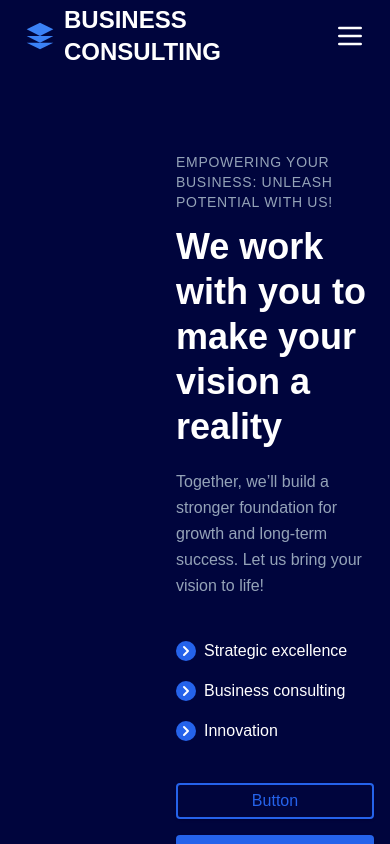
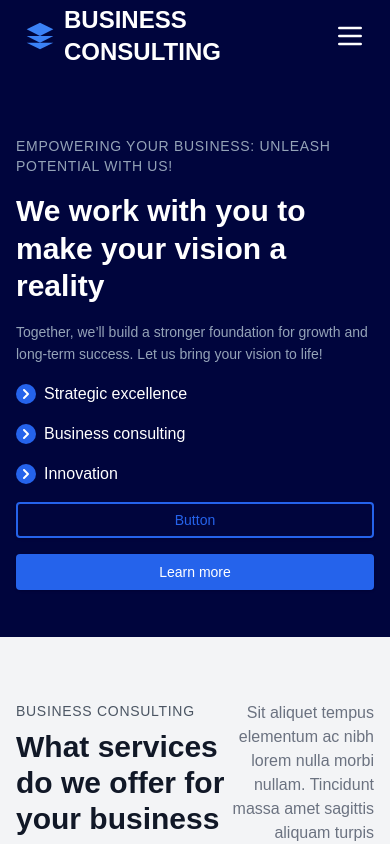
Before and after one commit to Epic-crafter/myHrExpert, a Next.js app: page / in a window 390 px wide. Shown: the top 844 px of the page. Built offline with nearby package versions, Linux system fonts and the light colour scheme.

Commit message:
about and home fixed

```diff
--- a/src/app/about/section1.tsx
+++ b/src/app/about/section1.tsx
@@ -3,41 +3,30 @@
 import React from "react";
 import { Button } from "@/components/ui/button";
 
-
-
 const HeroSection = () => {
   return (
     <>
-
-      <div className="bg-[#00053D] min-h-[67vh] relative overflow-hidden flex flex-col lg:flex-row">
-        {/* Content Container */}
-        <div className="w-full lg:w-3/5 px-4 lg:px-16 pt-20 lg:pt-[5rem] pl-[11rem] lg:pl-[11rem]">
-
-          {/* Left Content */}
-          <div className="max-w-[600px] relative z-10">
+      <div className="bg-[#00053D] min-h-[67vh] relative overflow-hidden flex flex-col lg:flex-row items-center lg:items-start">
+        <div className="w-full lg:w-3/5 px-4 md:px-8 lg:px-16 pt-16 md:pt-20 lg:pt-[5rem] text-center lg:text-left">
+          <div className="max-w-[600px] mx-auto lg:mx-0 relative z-10">
             <p className="text-[#94A3B8] mb-3 text-sm tracking-wider uppercase">
               BUSINESS CONSULTING
             </p>
 
-            <h1 className="text-white text-4xl md:text-5xl lg:text-6xl font-bold mb-5 leading-tight">
-              Ultimate Solutions for<br className="hidden md:block" />
+            <h1 className="text-white text-4xl sm:text-5xl lg:text-6xl font-bold mb-5 leading-tight">
+              Ultimate Solutions for
+              <br className="hidden md:block" />
               Modern Businesses
             </h1>
 
-            <p className="text-[#94A3B8] text-base lg:text-lg mb-10 leading-relaxed">
+            <p className="text-[#94A3B8] text-base md:text-lg mb-8 leading-relaxed">
               Suscipit feugiat purus ac nunc amet. Id pulvinar arcu nibh orci
               <br className="hidden md:block" />
               non rhoncus lobortis id neque...
             </p>
 
-
-
-
-            <div className="flex flex-col sm:flex-row gap-4 sm:gap-6">
-
-              <Button
-                className="bg-[#2563EB] text-white px-8 py-3 text-base font-medium rounded hover:bg-[#1d4ed8] transition-colors"
-              >
+            <div className="flex flex-col sm:flex-row gap-4 sm:gap-6 justify-center lg:justify-start">
+              <Button className="bg-[#2563EB] text-white px-8 py-3 text-base font-medium rounded hover:bg-[#1d4ed8] transition-colors">
                 Learn more
               </Button>
             </div>
@@ -46,24 +35,22 @@ const HeroSection = () => {
 
         {/* Right Design Element */}
         <div className="w-full lg:w-2/5 mt-8 lg:mt-0 relative">
-          {/* Background Design */}
-          <div className="relative">
+          <div className="relative flex justify-center lg:justify-end">
+            {/* Background Image */}
             <img
               src="./aboutus-images/image copy 9.png"
               alt="Background"
               className="hidden lg:block w-full h-auto"
             />
-  {/* image */}
+            {/* Foreground Image */}
             <img
               src="./aboutus-images/image copy 10.png"
               alt="Pot"
               className="hidden lg:block absolute top-0 right-0 lg:right-28 w-1/2 lg:w-auto transform translate-y-10"
             />
           </div>
-
         </div>
       </div>
-
     </>
   );
 };
--- a/src/app/page.tsx
+++ b/src/app/page.tsx
@@ -11,7 +11,13 @@ import Section4 from "./homepage/section4";
 import Section5 from "./homepage/section5";
 
 const BlueArrow = () => (
-  <svg width="20" height="20" viewBox="0 0 20 20" fill="none" xmlns="http://www.w3.org/2000/svg">
+  <svg
+    width="20"
+    height="20"
+    viewBox="0 0 20 20"
+    fill="none"
+    xmlns="http://www.w3.org/2000/svg"
+  >
     <circle cx="10" cy="10" r="10" fill="#2563EB" />
     <path
       d="M8 6L12 10L8 14"
@@ -25,32 +31,31 @@ const BlueArrow = () => (
 
 const HeroSection = () => {
   return (
-
     <>
       <div className="bg-[#00053D] min-h-[67vh] relative overflow-hidden flex flex-col lg:flex-row">
         {/* Content Container */}
-        <div className="w-full lg:w-3/5 px-4 lg:px-16 pt-20 lg:pt-[5rem] pl-[11rem] lg:pl-[11rem]">
-
+        <div className="w-full lg:w-3/5 px-4 sm:px-8 lg:px-16 pt-16 sm:pt-20 lg:pt-[5rem]">
           {/* Left Content */}
-          <div className="max-w-[600px] relative z-10">
+          <div className="max-w-[600px] relative z-10 space-y-4">
             <p className="text-[#94A3B8] mb-3 text-sm tracking-wider uppercase">
-            Empowering Your Business: Unleash Potential with us!
+              Empowering Your Business: Unleash Potential with us!
             </p>
 
-            <h1 className="text-white text-4xl md:text-5xl lg:text-6xl font-bold mb-5 leading-tight">
-            We work with you to <br className="hidden md:block" />
-            make your vision a reality
+            <h1 className="text-white text-3xl sm:text-4xl md:text-5xl lg:text-6xl font-bold leading-tight">
+              We work with you to{" "}
+              <br className="hidden md:block" />
+              make your vision a reality
             </h1>
 
-            <p className="text-[#94A3B8] text-base lg:text-lg mb-10 leading-relaxed">
-            Together, we’ll build a stronger foundation for growth and long-term success. Let us bring your vision to life!
+            <p className="text-[#94A3B8] text-sm sm:text-base lg:text-lg leading-relaxed">
+              Together, we’ll build a stronger foundation for growth and
+              long-term success. Let us bring your vision to life!
               <br className="hidden md:block" />
-
             </p>
 
             {/* Features */}
-            <div className="mb-10">
-              <div className="flex flex-col md:flex-row gap-4 md:gap-16 mb-4">
+            <div className="space-y-4">
+              <div className="flex flex-col md:flex-row gap-4 md:gap-8">
                 <div className="flex items-center gap-2">
                   <BlueArrow />
                   <span className="text-white">Strategic excellence</span>
@@ -68,14 +73,10 @@ const HeroSection = () => {
 
             {/* Buttons */}
             <div className="flex flex-col sm:flex-row gap-4 sm:gap-6">
-              <Button
-                className="border-2 border-[#2563EB] text-[#2563EB] bg-transparent px-8 py-3 text-base font-medium rounded hover:bg-[#2563EB] hover:text-white transition-colors"
-              >
+              <Button className="border-2 border-[#2563EB] text-[#2563EB] bg-transparent px-6 sm:px-8 py-2 sm:py-3 text-sm sm:text-base font-medium rounded hover:bg-[#2563EB] hover:text-white transition-colors">
                 Button
               </Button>
-              <Button
-                className="bg-[#2563EB] text-white px-8 py-3 text-base font-medium rounded hover:bg-[#1d4ed8] transition-colors"
-              >
+              <Button className="bg-[#2563EB] text-white px-6 sm:px-8 py-2 sm:py-3 text-sm sm:text-base font-medium rounded hover:bg-[#1d4ed8] transition-colors">
                 Learn more
               </Button>
             </div>
@@ -83,18 +84,18 @@ const HeroSection = () => {
         </div>
 
         {/* Right Design Element */}
-        <div className="w-full lg:w-2/5 mt-8 lg:mt-0 relative">
+        <div className="w-full lg:w-2/5 mt-6 lg:mt-0 relative">
           {/* Background Design */}
           <img
             src="./Group.png"
             alt="Background"
-            className="hidden lg:block w-full h-auto"
+            className="hidden lg:block w-full h-auto object-cover"
           />
           {/* Image of the Woman */}
           <img
             src="./pot.png"
             alt="Pot"
-            className="hidden lg:block absolute top-0 right-0 lg:right-28 w-1/2 lg:w-auto"
+            className="hidden lg:block absolute top-0 right-0 w-[40%] sm:w-[30%] lg:w-auto"
           />
         </div>
       </div>
```
Lines whose indentation alone changed are shown as unchanged.
